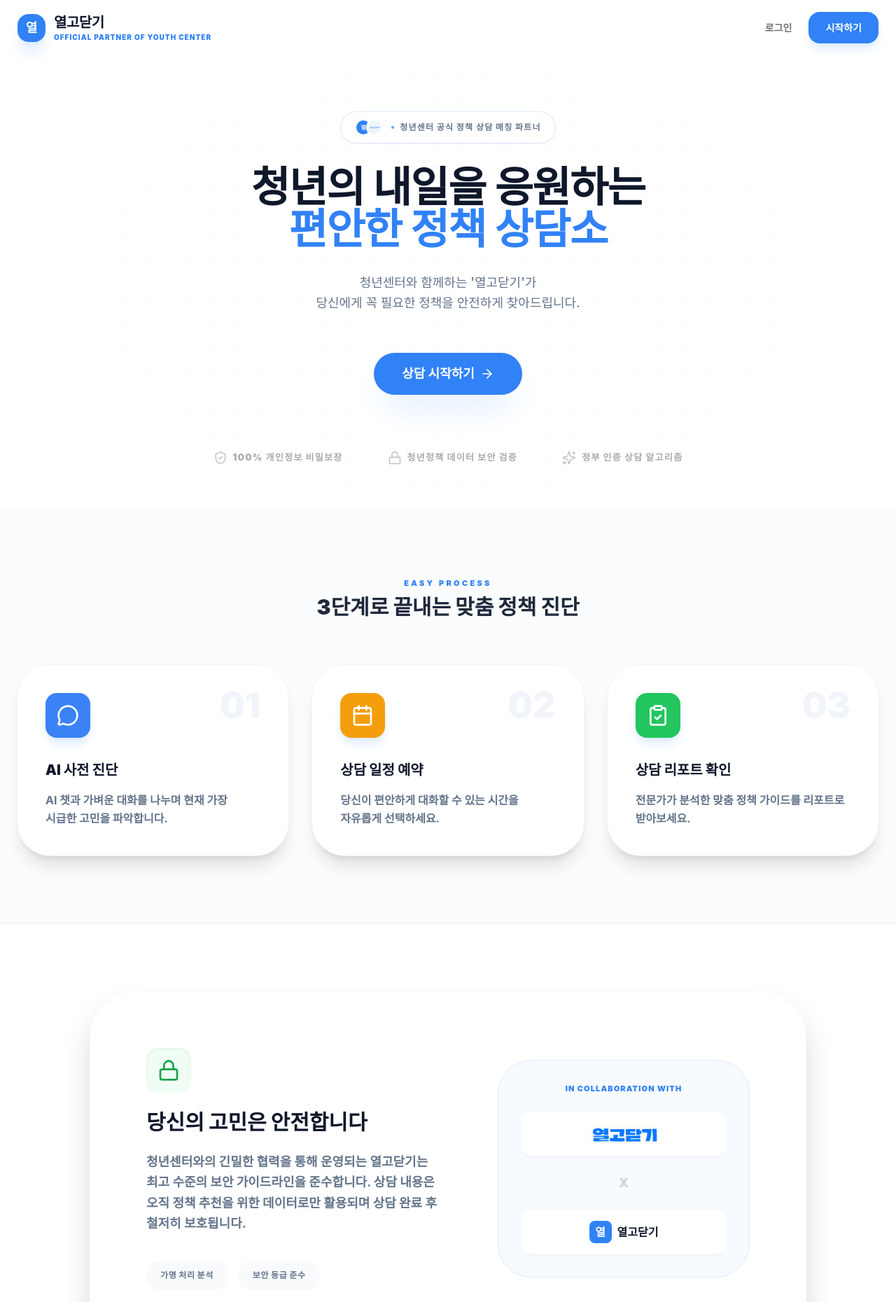
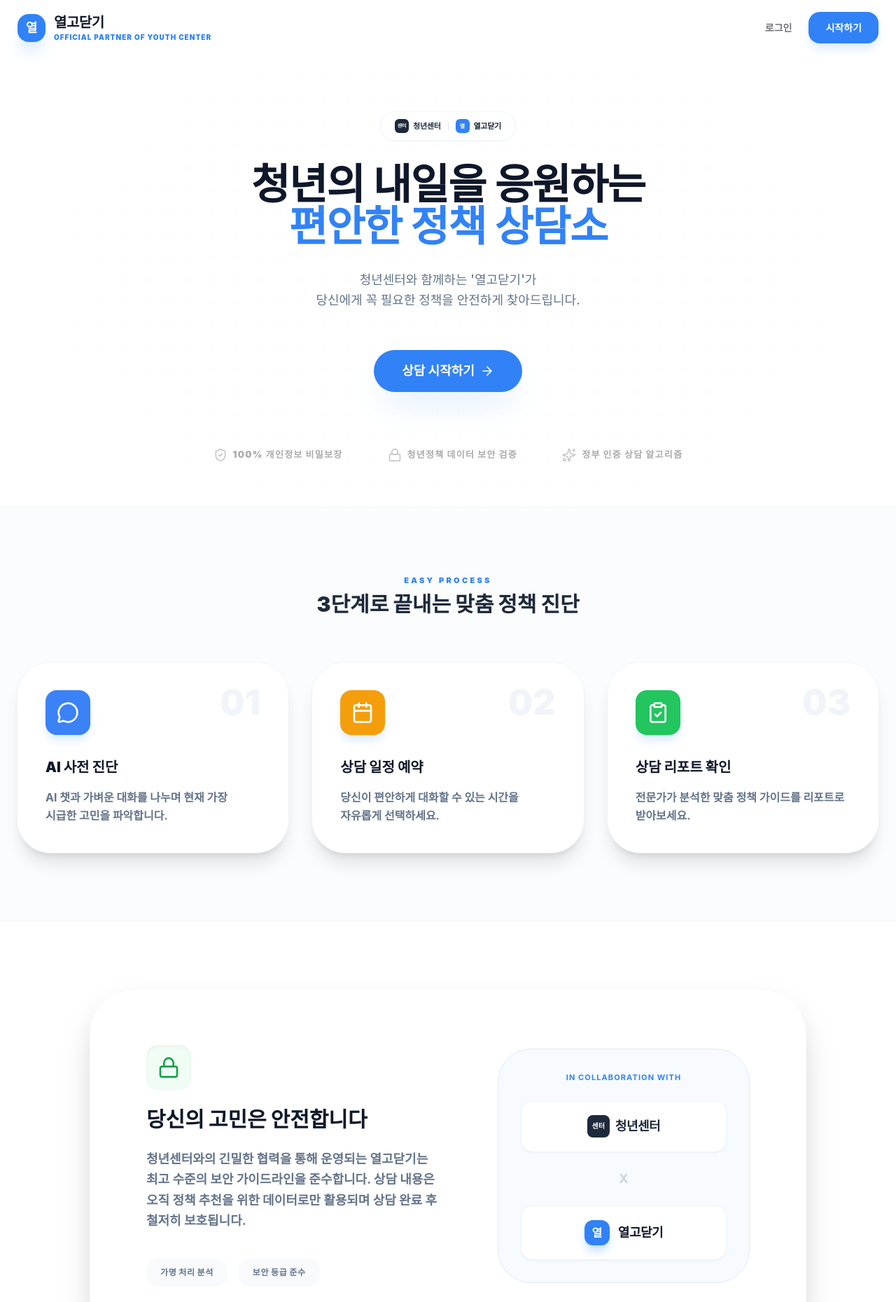
Before and after one commit to dodohanwdy-cyber/dodotest, a Next.js app: page / in a window 1280 px wide. Shown: the top 1860 px of the page at 70% size. Built offline with nearby package versions, Linux system fonts and the light colour scheme; a web font is replaced by a local one.

Commit message:
fix: 협력 기관 로고 및 히어로 배지 중복 문제 해결 (최종 반영)

```diff
--- a/src/app/page.tsx
+++ b/src/app/page.tsx
@@ -15,17 +15,18 @@ export default function Home() {
       {/* Hero Section */}
       <section className="relative pt-20 pb-16 px-6 overflow-hidden">
         <div className="max-w-7xl mx-auto flex flex-col items-center text-center space-y-8 relative z-10">
-          <div className="inline-flex items-center gap-3 px-5 py-2.5 rounded-full bg-white border border-blue-100 shadow-sm animate-fade-in">
-            <div className="flex -space-x-2">
-              <div className="w-6 h-6 rounded-full bg-primary flex items-center justify-center text-[8px] text-white font-bold border-2 border-white">열</div>
-              <div className="w-6 h-6 rounded-full bg-slate-100 flex items-center justify-center border-2 border-white overflow-hidden">
-                <img src="/logo_opcl.png" className="w-4 h-4 object-contain opacity-50" alt="CO" />
+          <div className="inline-flex items-center gap-4 px-5 py-2.5 rounded-full bg-white border border-blue-50 shadow-sm animate-fade-in">
+            <div className="flex items-center gap-2.5">
+              <div className="flex items-center gap-1.5">
+                <div className="w-5 h-5 rounded-md bg-slate-800 flex items-center justify-center text-[7px] text-white font-bold">센터</div>
+                <span className="text-[11px] font-bold text-slate-800 tracking-tight">청년센터</span>
+              </div>
+              <div className="w-px h-3 bg-slate-200" />
+              <div className="flex items-center gap-1.5">
+                <div className="w-5 h-5 rounded-md bg-primary flex items-center justify-center text-[8px] text-white font-bold shadow-sm shadow-blue-100">열</div>
+                <span className="font-bold text-slate-900 text-[11px] tracking-tight">열고닫기</span>
               </div>
             </div>
-            <span className="text-xs font-black text-slate-500 uppercase tracking-widest flex items-center gap-2">
-              <span className="w-1 h-1 bg-blue-400 rounded-full animate-pulse" />
-              청년센터 공식 정책 상담 매칭 파트너
-            </span>
           </div>
 
           <div className="space-y-6 max-w-4xl">
@@ -149,16 +150,23 @@ export default function Home() {
 
            <div className="w-full md:w-[360px] space-y-4">
               <div className="bg-blue-50/50 p-8 rounded-[3rem] border border-blue-100 space-y-6">
-                 <p className="text-[11px] font-black text-primary uppercase tracking-widest text-center">In collaboration with</p>
+                 <p className="text-[11px] font-bold text-primary uppercase tracking-widest text-center">In collaboration with</p>
                  <div className="flex flex-col items-center gap-6">
-                    <div className="p-4 bg-white rounded-2xl shadow-sm w-full flex items-center justify-center">
-                       <img src="/logo_opcl.png" className="h-8 object-contain" alt="YOUTH CENTER" />
+                    {/* 청년센터 영역 */}
+                    <div className="p-5 bg-white rounded-2xl shadow-sm w-full flex items-center justify-center border border-blue-100/50">
+                       <div className="flex items-center gap-2">
+                          <div className="w-8 h-8 bg-slate-800 rounded-lg flex items-center justify-center text-[10px] text-white font-bold">센터</div>
+                          <span className="font-bold text-slate-800 text-lg tracking-tight">청년센터</span>
+                       </div>
                     </div>
-                    <div className="text-slate-300 font-black text-lg">X</div>
-                    <div className="p-4 bg-white rounded-2xl shadow-sm w-full flex items-center justify-center">
-                       <div className="flex items-center gap-2">
-                          <div className="w-8 h-8 bg-primary rounded-lg flex items-center justify-center text-white font-black">열</div>
-                          <span className="font-black text-slate-900">열고닫기</span>
+
+                    <div className="text-slate-300 font-bold text-lg">X</div>
+
+                    {/* 열고닫기 영역 */}
+                    <div className="p-5 bg-white rounded-2xl shadow-sm w-full flex items-center justify-center border border-blue-100/50">
+                       <div className="flex items-center gap-3">
+                          <div className="w-9 h-9 bg-primary rounded-xl flex items-center justify-center text-white font-bold shadow-lg shadow-blue-200">열</div>
+                          <span className="font-bold text-slate-900 text-lg tracking-tight">열고닫기</span>
                        </div>
                     </div>
                  </div>
```
